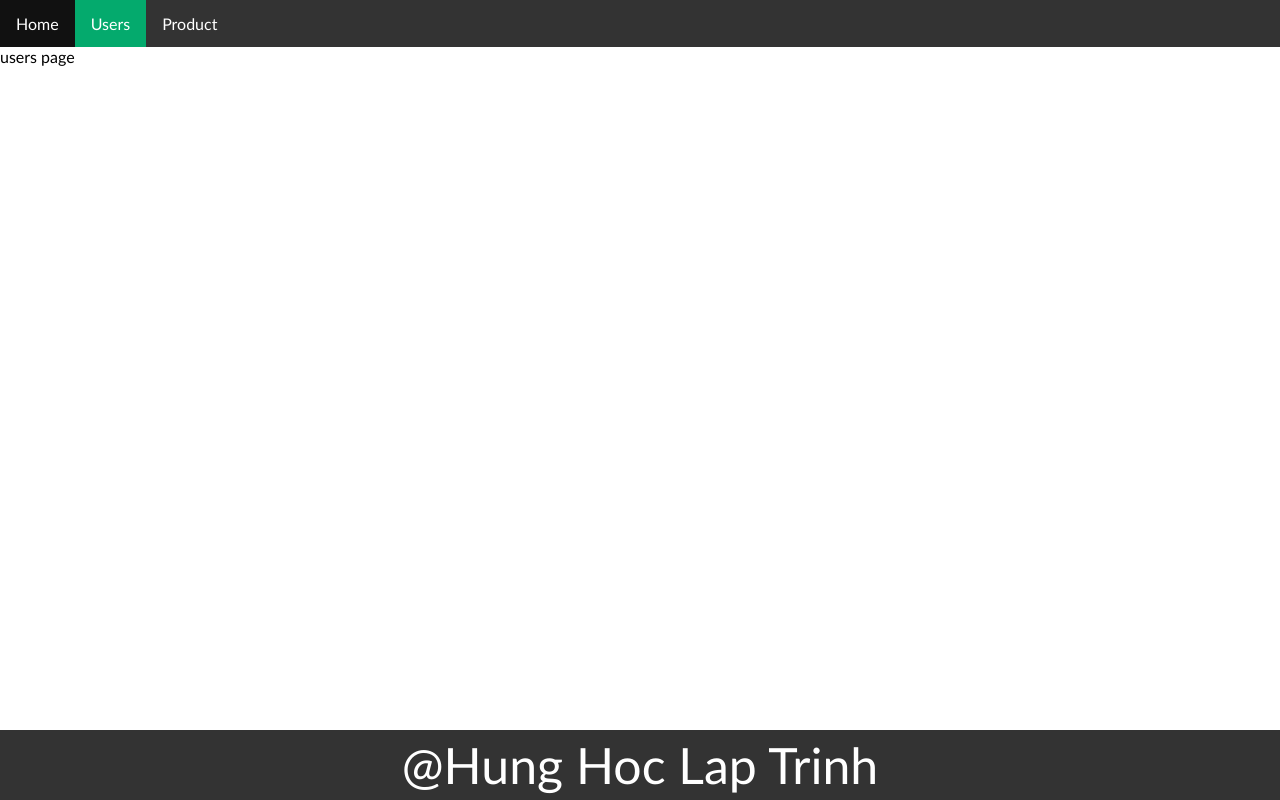
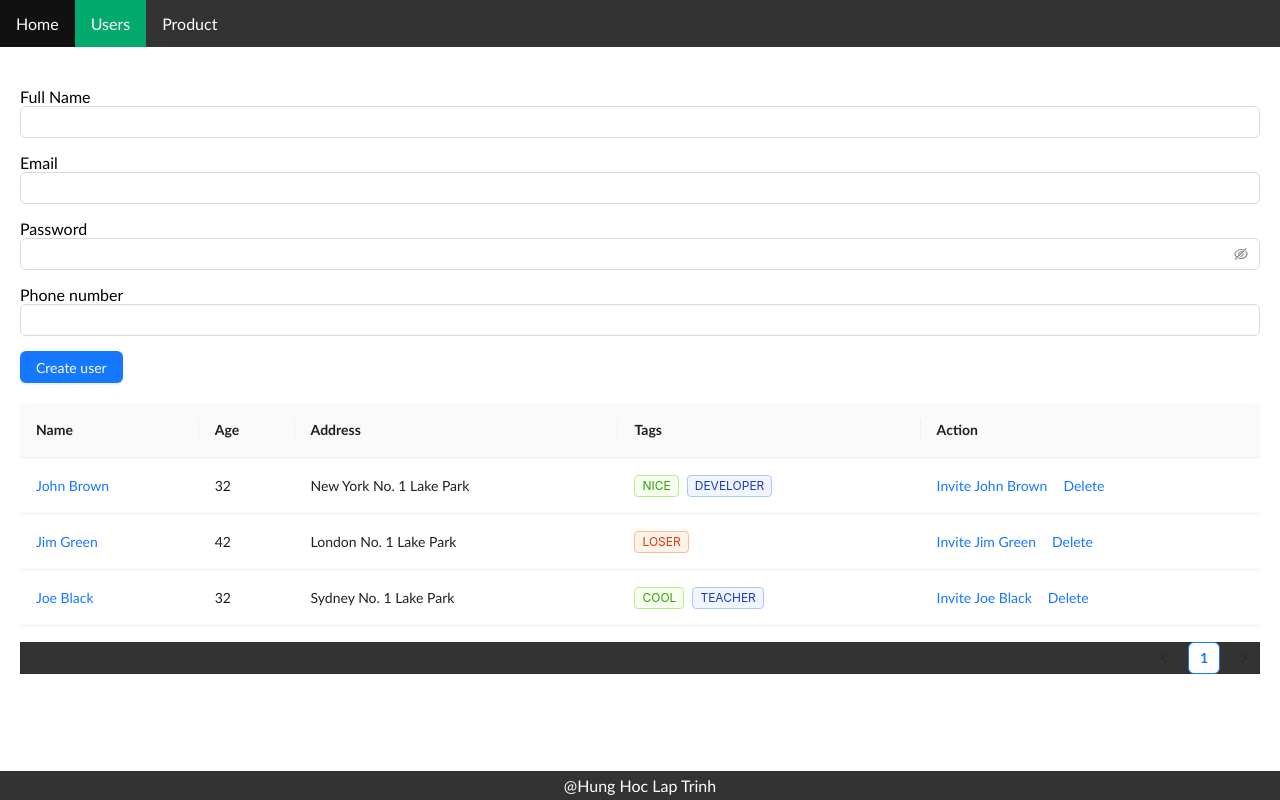
Before and after one commit to Hungtran1905/Nodejs-wed, a React (Vite) app: page /users in a window 1280 px wide. Built offline with nearby package versions, Linux system fonts and the light colour scheme.

Commit message:
user-table and user-form

```diff
--- a/index.html
+++ b/index.html
@@ -5,7 +5,7 @@
   <meta charset="UTF-8" />
   <link rel="icon" type="image/svg+xml" href="/vite.svg" />
   <meta name="viewport" content="width=device-width, initial-scale=1.0" />
-  <title>React - @hoidanit</title>
+  <title>To do list</title>
 </head>
 
 <body>
--- a/package.json
+++ b/package.json
@@ -15,6 +15,8 @@
     "preview": "vite preview"
   },
   "dependencies": {
+    "@ant-design/icons": "^6.0.0",
+    "antd": "^5.25.1",
     "react": "18.3.1",
     "react-dom": "18.3.1",
     "react-router-dom": "6.23.1"
--- a/src/components/layout/footer.jsx
+++ b/src/components/layout/footer.jsx
@@ -2,8 +2,8 @@
 const Footer = () => {
     return (
         <div className="footer">
-            <p>@Hung Hoc Lap Trinh</p>
-        </div>
+            <span>@Hung Hoc Lap Trinh</span>
+        </div >
 
     )
 }
--- a/src/components/todo/todo.css
+++ b/src/components/todo/todo.css
@@ -63,6 +63,7 @@
   border-radius: 5px;
   border: solid #000 1px;
   line-height: 2.6;
+  background-color: #ebdddd;
 }
 
 .data-name {
--- /dev/null
+++ b/src/components/user/user_form.jsx
@@ -0,0 +1,30 @@
+import { Button, Input } from "antd";
+const UserForm = () => {
+    return (
+        <div className="user-form" style={{ margin: "20px 0" }}>
+            <div style={{ display: "flex", gap: "15px", flexDirection: "column" }}>
+                <div>
+                    <span>Full Name</span>
+                    <Input />
+                </div>
+                <div>
+                    <span>Email</span>
+                    <Input />
+                </div>
+                <div>
+                    <span>Password</span>
+                    <Input.Password />
+                </div>
+                <div>
+                    <span>Phone number</span>
+                    <Input />
+                </div>
+                <div>
+                    <Button type="primary">Create user</Button>
+                </div>
+            </div>
+        </div>
+    )
+}
+
+export default UserForm
--- /dev/null
+++ b/src/components/user/user_table.jsx
@@ -0,0 +1,82 @@
+import { Space, Table, Tag } from 'antd';
+
+const UserTable = () => {
+    const columns = [
+        {
+            title: 'Name',
+            dataIndex: 'name',
+            key: 'name',
+            render: text => <a>{text}</a>,
+        },
+        {
+            title: 'Age',
+            dataIndex: 'age',
+            key: 'age',
+        },
+        {
+            title: 'Address',
+            dataIndex: 'address',
+            key: 'address',
+        },
+        {
+            title: 'Tags',
+            key: 'tags',
+            dataIndex: 'tags',
+            render: (_, { tags }) => (
+                <>
+                    {tags.map(tag => {
+                        let color = tag.length > 5 ? 'geekblue' : 'green';
+                        if (tag === 'loser') {
+                            color = 'volcano';
+                        }
+                        return (
+                            <Tag color={color} key={tag}>
+                                {tag.toUpperCase()}
+                            </Tag>
+                        );
+                    })}
+                </>
+            ),
+        },
+        {
+            title: 'Action',
+            key: 'action',
+            render: (_, record) => (
+                <Space size="middle">
+                    <a>Invite {record.name}</a>
+                    <a>Delete</a>
+                </Space>
+            ),
+        },
+    ];
+    const data = [
+        {
+            key: '1',
+            name: 'John Brown',
+            age: 32,
+            address: 'New York No. 1 Lake Park',
+            tags: ['nice', 'developer'],
+        },
+        {
+            key: '2',
+            name: 'Jim Green',
+            age: 42,
+            address: 'London No. 1 Lake Park',
+            tags: ['loser'],
+        },
+        {
+            key: '3',
+            name: 'Joe Black',
+            age: 32,
+            address: 'Sydney No. 1 Lake Park',
+            tags: ['cool', 'teacher'],
+        },
+    ];
+
+    return (
+        <Table columns={columns} dataSource={data} />
+    )
+
+}
+
+export default UserTable;
--- a/src/pages/product.jsx
+++ b/src/pages/product.jsx
@@ -1,6 +1,9 @@
+
+
 const ProductPage = () => {
     return (
-        <div>product page</div>
+        <div>product page
+        </div>
     )
 }
 
--- a/src/pages/user.jsx
+++ b/src/pages/user.jsx
@@ -1,7 +1,12 @@
+import UserTable from "../components/user/user_table";
+import UserForm from "../components/user/user_form";
 const UsersPage = () => {
     return (
-        <div>users page</div>
+        <div style={{ padding: "20px" }}>
+            <UserForm />
+            <UserTable />
+        </div>
     )
 }
 
-export default UsersPage
+export default UsersPage;
```
Also changed, not shown: 1 other file (tests, documents, lock files or other folders).
